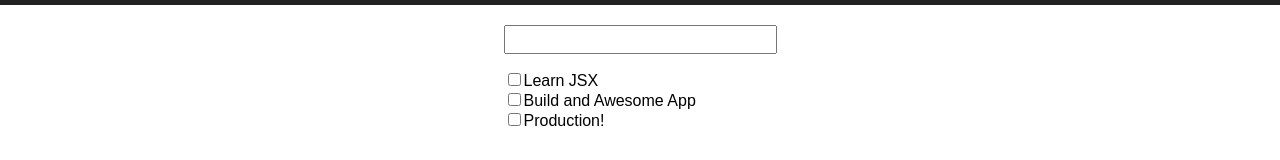
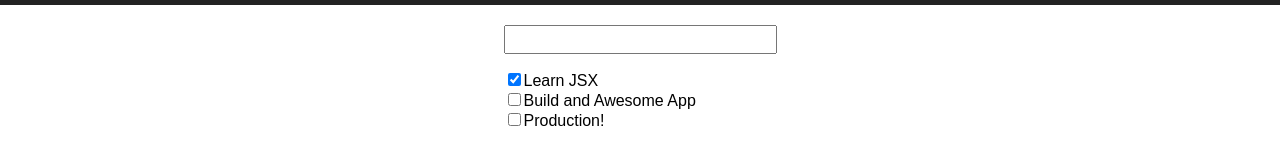
Before and after one commit to OrganicCat/ld-react-test, a React (Create React App) app: page / in a window 1280 px wide. Shown: the part 185-345 px from the top of the page. Built offline with nearby package versions, Linux system fonts and the light colour scheme.

Commit message:
<li><input type="checkbox" />Production!</li>

```diff
--- a/src/App.js
+++ b/src/App.js
@@ -3,6 +3,25 @@ import logo from './logo.svg';
 import './App.css';
 
 class App extends Component {
+  constructor() {
+    super();
+    this.state = {
+      todos: [
+        {id: 1, name: 'Learn JSX', isComplete: true},
+        {id: 2, name: 'Build and Awesome App', isComplete: false},
+        {id: 3, name: 'Production!', isComplete: false}
+      ],
+      currentTodo: ''
+    };
+    this.handleInputChange = this.handleInputChange.bind(this);
+  }
+
+  handleInputChange (event) {
+    this.setState({
+      currentTodo: event.target.value
+    });
+  }
+
   render() {
     return (
       <div className="App">
@@ -12,13 +31,13 @@ class App extends Component {
         </div>
         <div className="Todo-App">
           <form>
-            <input type="text"/>
+            <input type="text" value={this.state.currentTodo} onChange={this.handleInputChange} />
           </form>
           <div className="Todo-List">
             <ul>
-              <li><input type="checkbox" />Learn JSX</li>
-              <li><input type="checkbox" />Build and Awesome App</li>
-              <li><input type="checkbox" />Production!</li>
+              {this.state.todos.map(todo =>
+                <li key={todo.id}><input type="checkbox" defaultChecked={todo.isComplete} />{todo.name}</li>
+              )}
             </ul>
           </div>
         </div>
```
